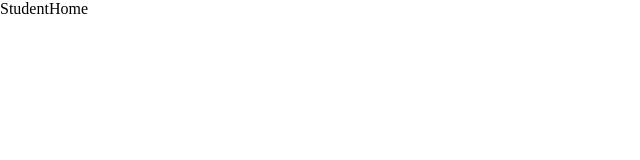
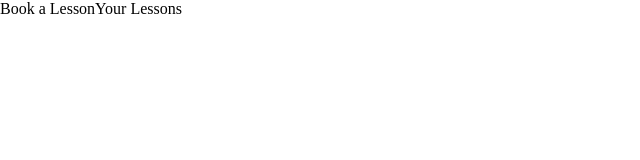
Before and after one commit to pploszaj/TangoTime, a React app: page /studenthome in a window 1280 px wide. Shown: the top 160 px of the page, without its empty margins (0-640 px from the left). Built offline with nearby package versions, Linux system fonts and the light colour scheme.

Commit message:
added mui time component

```diff
--- a/package.json
+++ b/package.json
@@ -13,6 +13,10 @@
     "@babel/core": "^7.22.9",
     "@babel/preset-env": "^7.22.9",
     "@babel/preset-react": "^7.22.5",
+    "@emotion/react": "^11.11.1",
+    "@emotion/styled": "^11.11.0",
+    "@mui/material": "^5.14.1",
+    "@mui/x-date-pickers": "^6.10.0",
     "@prisma/client": "^5.0.0",
     "@types/express": "^4.17.17",
     "@types/node": "^20.4.2",
@@ -20,6 +24,7 @@
     "axios": "^1.4.0",
     "babel-loader": "^9.1.3",
     "css-loader": "^6.8.1",
+    "dayjs": "^1.11.9",
     "express": "^4.18.2",
     "html-webpack-plugin": "^5.5.3",
     "mini-css-extract-plugin": "^2.7.6",
--- /dev/null
+++ b/src/components/StudentNavBar.tsx
@@ -0,0 +1,12 @@
+import React from 'react'
+
+const StudentNavBar = () => {
+  return (
+    <nav>
+        <a>Book a Lesson</a>
+        <a>Your Lessons</a>
+    </nav>
+  )
+}
+
+export default StudentNavBar;
--- a/src/pages/StudentHome.tsx
+++ b/src/pages/StudentHome.tsx
@@ -1,8 +1,9 @@
 import React from 'react'
+import StudentNavBar from '../components/StudentNavBar';
 
 const StudentHome = () => {
   return (
-    <div>StudentHome</div>
+    <StudentNavBar/>
   )
 }
 
--- a/src/pages/TeacherSignup.tsx
+++ b/src/pages/TeacherSignup.tsx
@@ -1,8 +1,16 @@
 import React from 'react'
+import { DesktopTimePicker } from '@mui/x-date-pickers';
+import dayjs from 'dayjs';
+import { LocalizationProvider } from '@mui/x-date-pickers/LocalizationProvider';
+import { AdapterDayjs } from '@mui/x-date-pickers/AdapterDayjs';
 
 const TeacherSignup = () => {
   return (
-    <div>TeacherSignup</div>
+    <LocalizationProvider dateAdapter={AdapterDayjs}>
+        <DesktopTimePicker defaultValue={dayjs('2022-04-17T15:30')} />
+    </LocalizationProvider>
+
+
   )
 }
 
```
Also changed, not shown: 2 other files (tests, documents, lock files or other folders).
